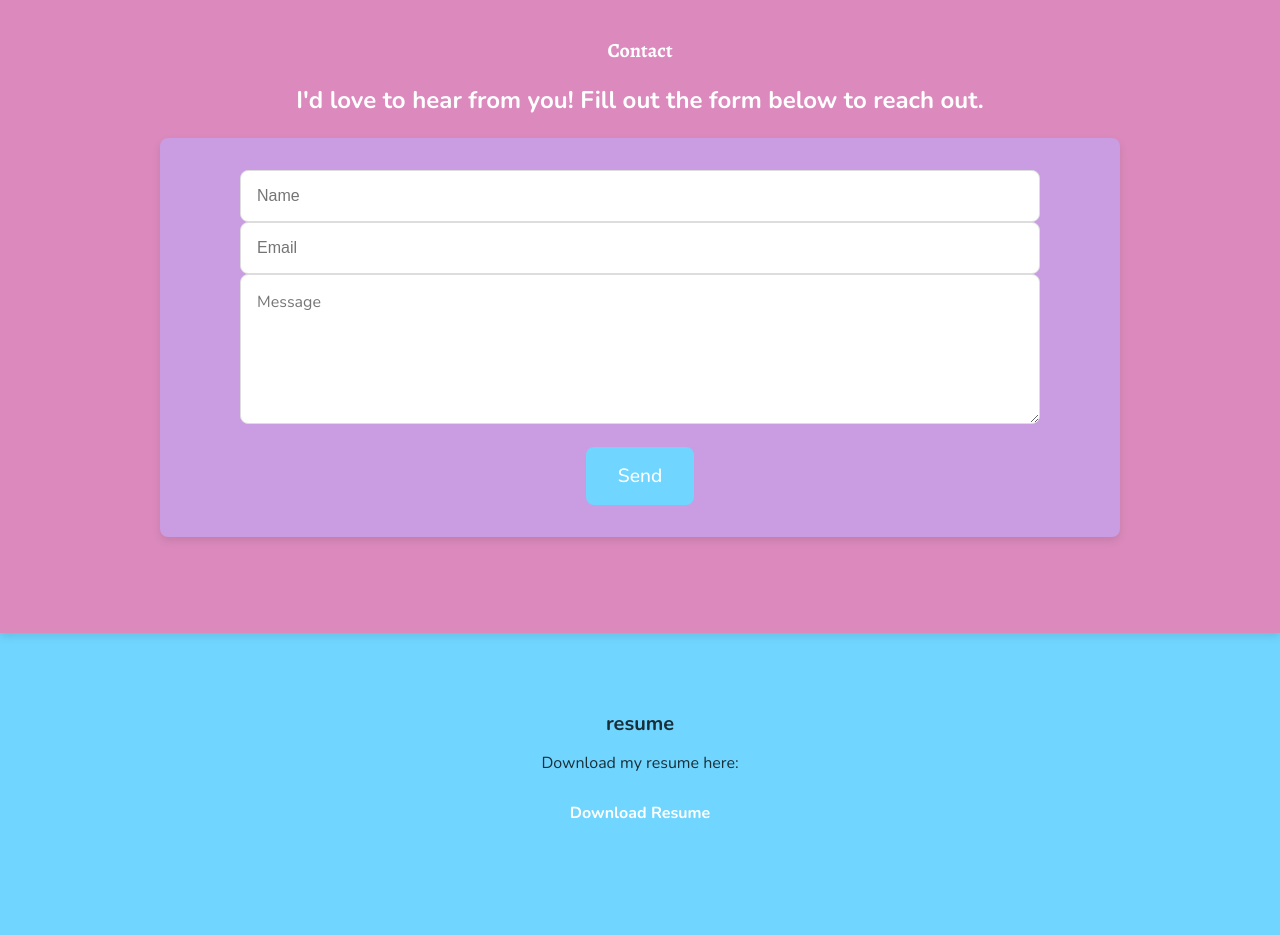
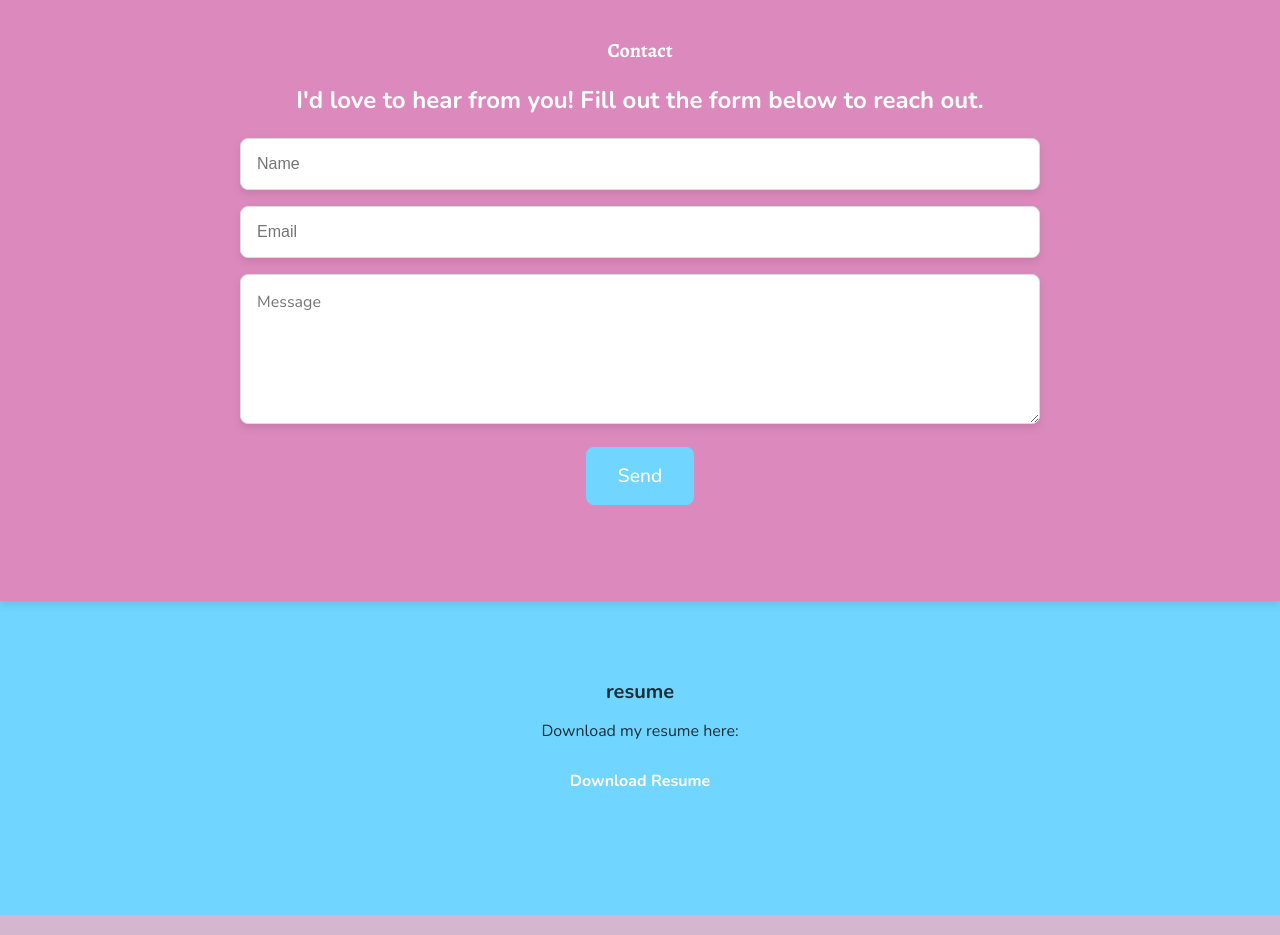
Before and after one commit to kirstinlisnoff/Portfolio-KirstinLisnoff, a React (Vite) app: page /contact in a window 1280 px wide. Shown: the part 3600-4535 px from the top of the page. Built offline with nearby package versions, Linux system fonts and the light colour scheme; the HTML template or start-up script is replaced by a standard one.

Commit message:
fixed styling for contact form

```diff
--- a/src/pages/contact.css
+++ b/src/pages/contact.css
@@ -18,14 +18,11 @@
 /* Form styling */
 .contact-form {
     max-width: 800px;
-    background-color: var(--wisteria);
-    padding: 2rem 5rem;
     border-radius: 8px;
-    box-shadow: 0 4px 8px rgba(0, 0, 0, 0.1);
+    margin: auto;
 }
 
-.contact-form .form-content {
-    margin-bottom: 1.5rem;
+.form-content {
     align-items: center;
     text-align: left;
     vertical-align: top;
@@ -35,7 +32,6 @@
     font-size: 1.2rem;
     font-weight: bold;
     text-align: left;
-    color: white;
     display: block;
     margin-bottom: 0.5rem;
 }
@@ -48,6 +44,8 @@
     box-sizing: border-box;
     border-radius: 8px;
     font-size: 1rem;
+    margin-bottom: 1rem;
+    box-shadow: 0 4px 8px rgba(0, 0, 0, 0.1);
 }
 
 .contact-form textarea {
@@ -56,11 +54,6 @@
     font-family: inherit;
     margin-bottom: 1rem;
 }
-
-
-
-
-
 
 
 /* Button styling */
@@ -75,11 +68,11 @@
 }
 
 .contact-form button:hover {
-    background-color: var(--blue);
+    background-color: var(--dark);
 }
 
 .success-message {
-  margin: 1rem 0;
+  margin:  0;
   padding: 1rem;
   color: white;
   border-radius: 5px;
```
